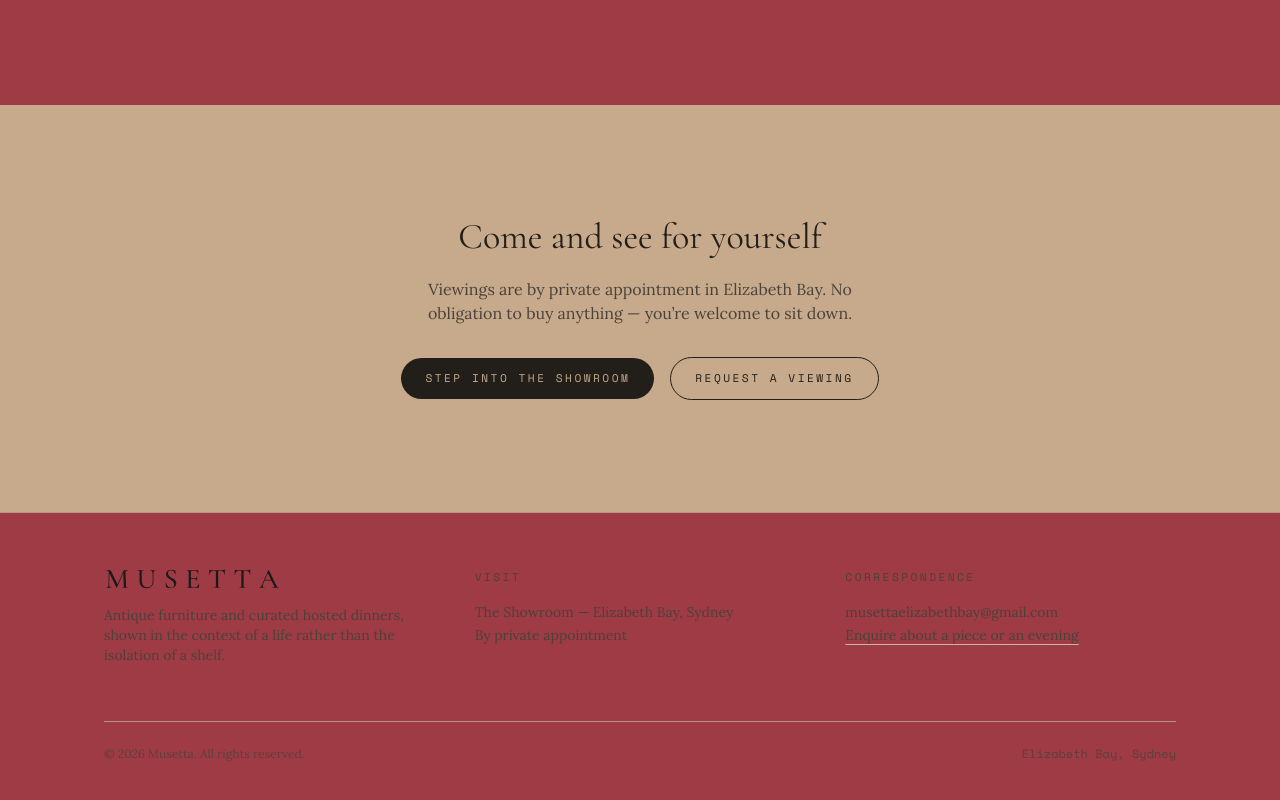
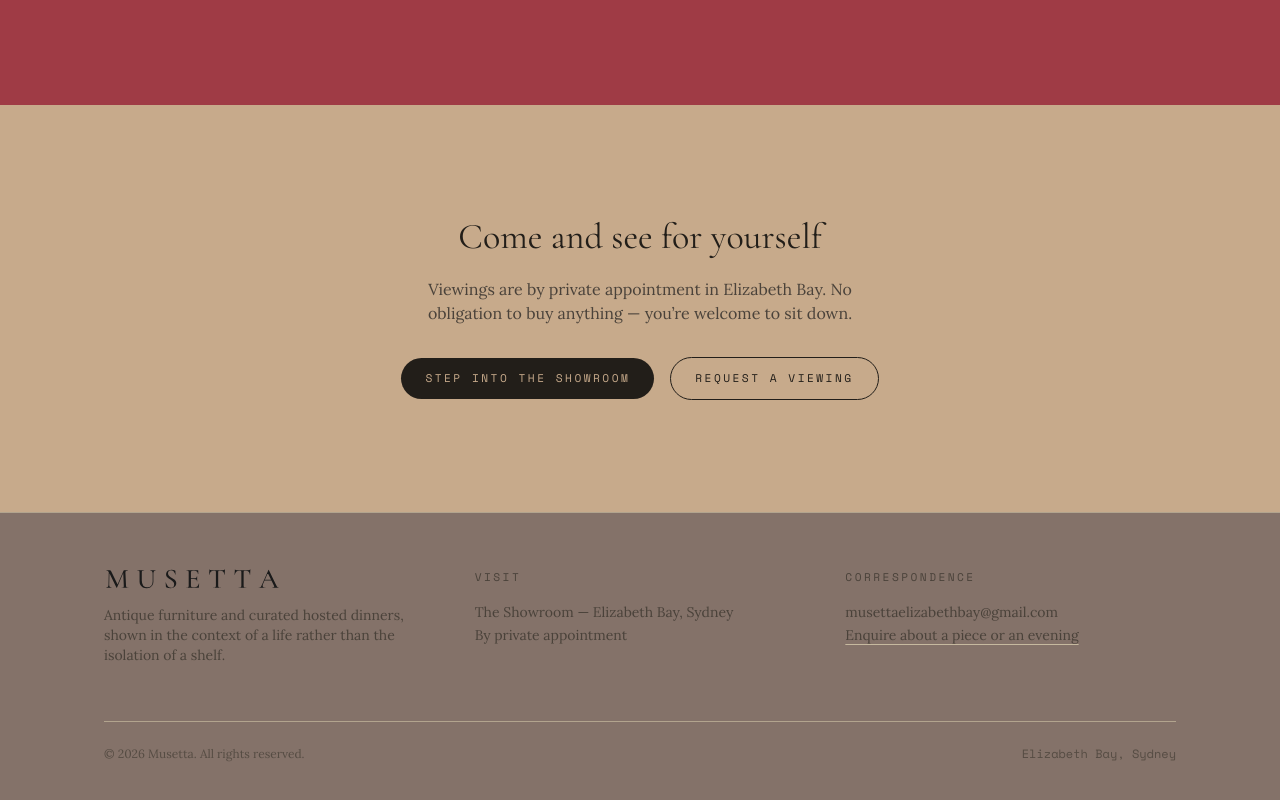
Before and after one commit to miacollis35-rgb/musetta-site, a Next.js app: page / in a window 1280 px wide. Shown: the part 4227-5027 px from the top of the page. Built offline with nearby package versions, Linux system fonts and the light colour scheme.

Commit message:
Change footer background to umber

```diff
--- a/src/components/Footer.tsx
+++ b/src/components/Footer.tsx
@@ -1,9 +1,8 @@
 import Image from "next/image";
 import Link from "next/link";
-
 export default function Footer() {
   return (
-    <footer className="border-t border-line/70 bg-plaster-deep">
+    <footer className="border-t border-line/70 bg-umber">
       <div className="mx-auto max-w-6xl px-6 py-14 md:px-10">
         <div className="grid gap-10 md:grid-cols-3">
           <div>
@@ -19,7 +18,6 @@ export default function Footer() {
               context of a life rather than the isolation of a shelf.
             </p>
           </div>
-
           <div>
             <p className="eyebrow mb-4 text-ink-soft">Visit</p>
             <p className="text-sm leading-relaxed text-ink-soft">
@@ -28,7 +26,6 @@ export default function Footer() {
               By private appointment
             </p>
           </div>
-
           <div>
             <p className="eyebrow mb-4 text-ink-soft">Correspondence</p>
             <p className="text-sm leading-relaxed text-ink-soft">
@@ -40,7 +37,6 @@ export default function Footer() {
             </p>
           </div>
         </div>
-
         <div className="mt-14 flex flex-col gap-2 border-t border-line/70 pt-6 text-xs text-ink-soft/80 md:flex-row md:items-center md:justify-between">
           <p>© {new Date().getFullYear()} Musetta. All rights reserved.</p>
           <p className="font-mono">Elizabeth Bay, Sydney</p>
```
